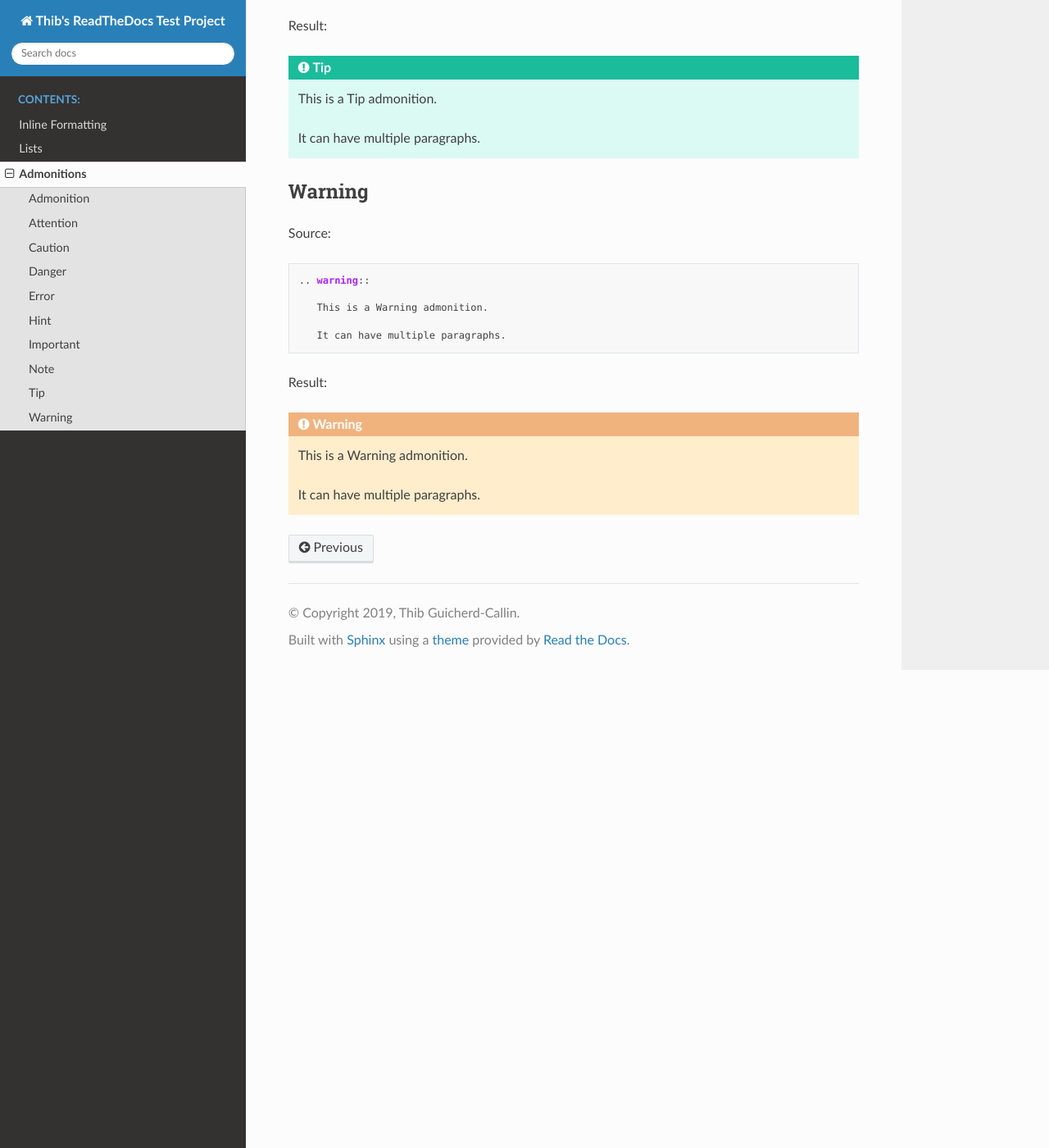
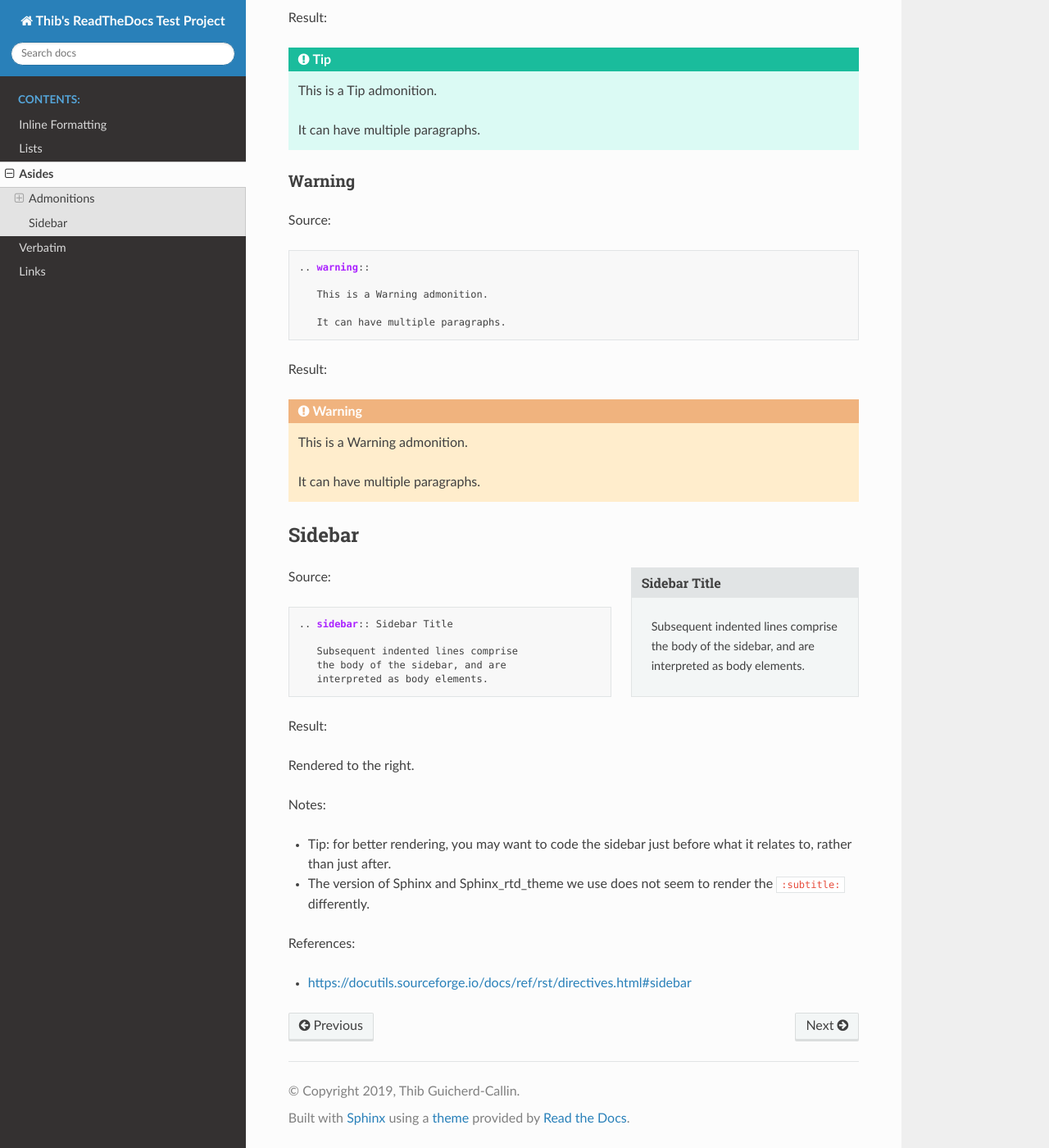
Before and after one commit to thibgc/thibrtd, a Sphinx documentation site: the page built from docs/asides.rst, in a window 1280 px wide and 1400 px high, scrolled down 4304 px. Shown: the whole window at 82% size. Built offline with Sphinx 7.4.7 and the Read the Docs theme 2.0.0, drawn with Linux system fonts in a browser that asks for light colours; some of the changed text lies outside the part shown.

```diff
--- a/docs/admonitions.rst
+++ b/docs/asides.rst
@@ -1,13 +1,16 @@
-===========
+======
+Asides
+======
+
+.. contents:: :local:
+
 Admonitions
 ===========
-
-.. contents::
 
 Admonitions are side notes offset from the main body of text by a box. Examples include "Warning", "Note" and "Important". The specific admonition directives ``attention``, ``caution``, ``danger``, ``error``, ``hint``, ``important``, ``note``, ``tip``, and ``warning`` are implemented in terms of the generic ``admonition`` directive.
 
 Admonition
-==========
+----------
 
 Source:
 
@@ -28,7 +31,7 @@ Result:
    It can have multiple paragraphs.
 
 Attention
-=========
+---------
 
 Source:
 
@@ -49,7 +52,7 @@ Result:
    It can have multiple paragraphs.
 
 Caution
-=======
+-------
 
 Source:
 
@@ -70,7 +73,7 @@ Result:
    It can have multiple paragraphs.
 
 Danger
-======
+------
 
 Source:
 
@@ -91,7 +94,7 @@ Result:
    It can have multiple paragraphs.
 
 Error
-=====
+-----
 
 Source:
 
@@ -112,7 +115,7 @@ Result:
    It can have multiple paragraphs.
 
 Hint
-====
+----
 
 Source:
 
@@ -133,7 +136,7 @@ Result:
    It can have multiple paragraphs.
 
 Important
-=========
+---------
 
 Source:
 
@@ -154,7 +157,7 @@ Result:
    It can have multiple paragraphs.
 
 Note
-====
+----
 
 Source:
 
@@ -175,7 +178,7 @@ Result:
    It can have multiple paragraphs.
 
 Tip
-===
+---
 
 Source:
 
@@ -196,7 +199,7 @@ Result:
    It can have multiple paragraphs.
 
 Warning
-=======
+-------
 
 Source:
 
@@ -215,3 +218,35 @@ Result:
    This is a Warning admonition.
 
    It can have multiple paragraphs.
+
+Sidebar
+=======
+
+.. sidebar:: Sidebar Title
+
+   Subsequent indented lines comprise
+   the body of the sidebar, and are
+   interpreted as body elements.
+
+Source:
+
+.. code-block:: rst
+
+   .. sidebar:: Sidebar Title
+
+      Subsequent indented lines comprise
+      the body of the sidebar, and are
+      interpreted as body elements.
+
+Result:
+
+Rendered to the right.
+
+Notes:
+
+*  Tip: for better rendering, you may want to code the sidebar just before what it relates to, rather than just after.
+*  The version of Sphinx and Sphinx_rtd_theme we use does not seem to render the ``:subtitle:`` differently.
+
+References:
+
+*  https://docutils.sourceforge.io/docs/ref/rst/directives.html#sidebar
--- a/docs/index.rst
+++ b/docs/index.rst
@@ -12,7 +12,9 @@ Thib's ReadTheDocs Test Project
 
    inline
    lists
-   admonitions
+   asides
+   verbatim
+   links
 
 Indices and tables
 ==================
```
Also changed, not shown: docs/inline.rst (+28 -1 lines), docs/links.rst (added, +115 -0 lines), docs/lists.rst (+15 -7 lines), docs/verbatim.rst (added, +247 -0 lines).
